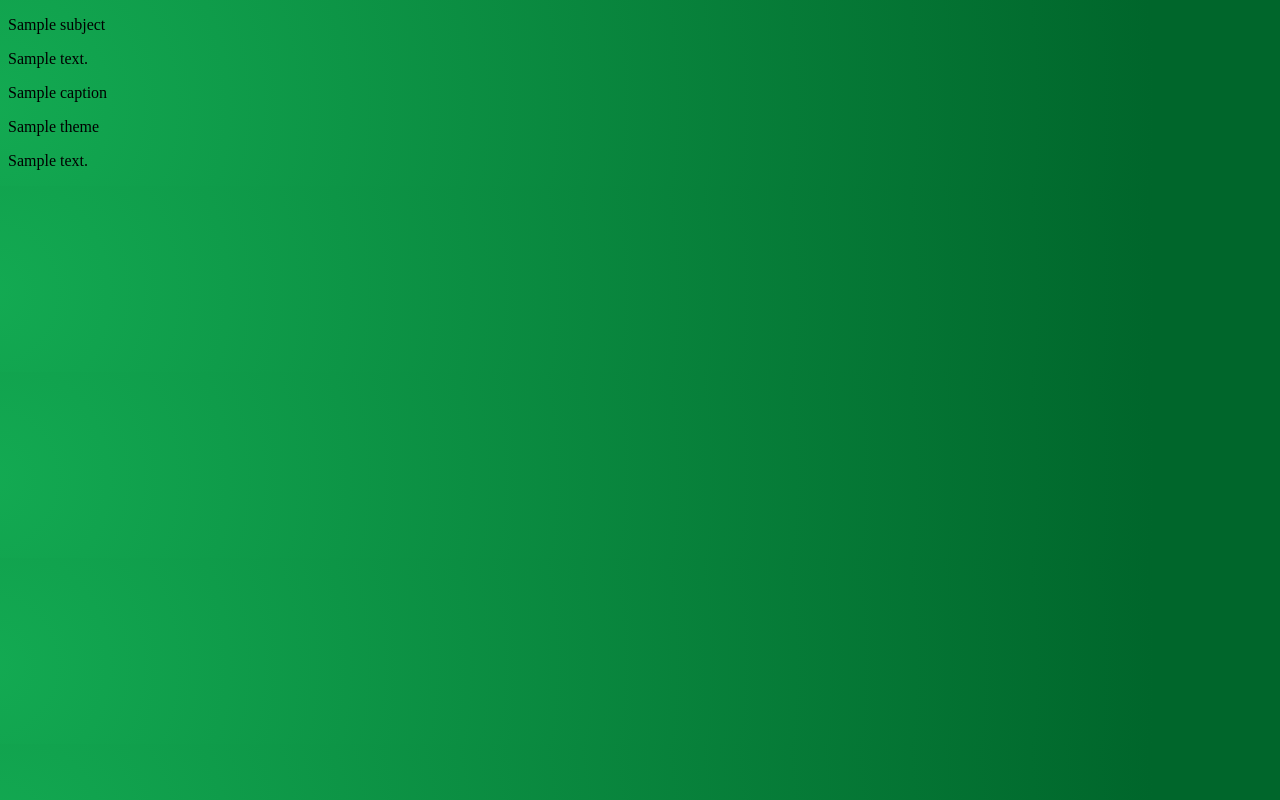
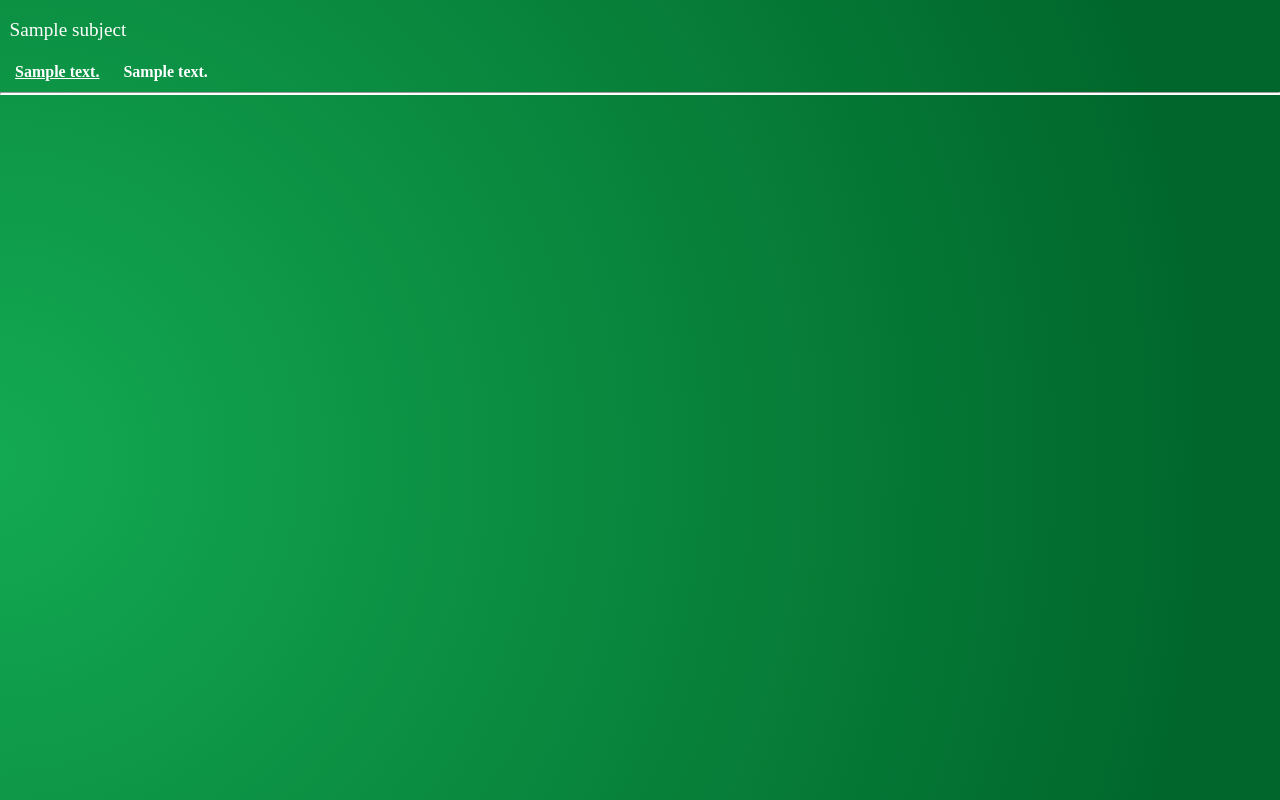
Before and after one commit to Bakterio/bakaweb, a Django app: template bakaweb_app/templates/bakaweb_app/marks.html in a window 1280 px wide. Run offline with Django 4.2, Linux system fonts and the light colour scheme; the template is opened without the code that fills it: most values are stand-ins (such as "Sample title", 1, 10 or a date in 2020); lists and menus that the app fills with data are empty; some libraries are stand-ins or nearby versions.

Commit message:
zmena timetable.html a marks.html

```diff
--- a/bakaweb_app/static/bakaweb_app/css/index.css
+++ b/bakaweb_app/static/bakaweb_app/css/index.css
@@ -1,8 +1,11 @@
 body {
+    margin: 0%;
+    padding: 0%;
     width: 100%;
     height: 100%;
-    background-image: radial-gradient( circle farthest-corner at -1% 57.5%, rgba(19, 170, 82, 1) 0%, rgba(0, 102, 43, 1) 90%);
     /* background-image: url("blob:null/3699c192-e569-4a81-b504-7c2111862f0e"); */
+    /* background-image: radial-gradient( circle farthest-corner at -1% 57.5%, rgba(19, 170, 82, 1) 0%, rgba(0, 102, 43, 1) 90%); */
+    /* background-image: linear-gradient(18deg, rgb(13, 124, 59) 0%, rgba(0, 102, 43, 1) 90%); */
 }
 
 .prihlaseni {
@@ -69,3 +72,24 @@ input[type=url]:focus {
     left: 80%;
     font-size: 1em;
 }
+
+.menu {
+    position: static;
+    top: 0%;
+}
+
+.rozvrh {
+    display: grid;
+    column-gap: 50px;
+    grid-template-columns: repeat(9, auto);
+    background-color: #2196F3;
+    padding: 10px;
+}
+
+.polozka {
+    background-color: rgba(255, 255, 255, 0.8);
+    border: 1px solid rgba(0, 0, 0, 0.8);
+    padding: 20px;
+    font-size: 30px;
+    text-align: center;
+}
--- a/bakaweb_app/templates/bakaweb_app/subject.html
+++ b/bakaweb_app/templates/bakaweb_app/subject.html
@@ -1,15 +1,40 @@
-<div class="bg-green-400 border border-green-600 flex">
+<style>
+    body {
+        color: white;
+    }
+
+    hr {
+        border-bottom: 2px solid white;
+    }
+</style>
+<!-- <div class="bg-green-400 border border-green-600 flex"> -->
+
+<div style="position: absolute; width: 100%; height: 100%; padding: 0%; margin: 0%;  background-image: radial-gradient( circle farthest-corner at -1% 57.5%, rgba(19, 170, 82, 1) 0%, rgba(0, 102, 43, 1) 90%);">
+
     <div>
-        <p class="font-bold text-center text-3xl">{{ subject.Subject.Name }}</p> <!-- název předmětu -->
-        <p>{{ subject.AverageText }}</p> <!-- průmer ze známek -->
+        <table>
+            <tr>
+                <p style="font-size: larger;">&nbsp&nbsp{{ subject.Subject.Name }}</p>
+                <!-- název předmětu -->
+                <th> &nbsp&nbsp&nbsp<u>{{ subject.AverageText }}</u>&nbsp&nbsp&nbsp&nbsp</th>
+                <!-- průmer ze známek -->
     </div>
     <div class="flex flex-row-reverse">
-        {% for mark in subject.Marks %}
-            <div class="border-4 p-2">
-                <p class="font-bold">{{ mark.Caption }}</p> <!-- název známky -->
-                <p>{{ mark.Theme }}</p> <!-- popis známky -->
-                <p class="text-red-600">{{ mark.MarkText }}</p> <!-- hodnota známky -->
-            </div>
+        <th> {% for mark in subject.Marks %}</th>
+
+        <th style="PADDING-right: 400;" title="{{ mark.Caption }}">{{mark.MarkText }} &nbsp&nbsp&nbsp&nbsp&nbsp&nbsp&nbsp</th>
+        <!-- hodnota známky -->
+        <!-- <th> {{ mark.Caption }}</th> -->
+
+        <!-- název známky -->
+        <!-- <th> {{ mark.Theme }}</th> -->
+        <!-- popis známky -->
+
+
         {% endfor %}
     </div>
+    </tr>
+
+    </table>
+    <hr>
 </div>
--- a/bakaweb_app/views.py
+++ b/bakaweb_app/views.py
@@ -21,7 +21,7 @@ class IndexView(generic.TemplateView):
             for i in ('url', 'user', 'pw'):
                 request.session[i] = input[i]
 
-        return redirect(reverse('marks'))
+        return redirect(reverse('timetable'))
 
 def test(request):
     form = LoginForm(request.POST or None)
```
Also changed, not shown: bakaweb_app/templates/bakaweb_app/index.html (+6 -1 lines), bakaweb_app/templates/bakaweb_app/navbar.html (+6 -4 lines), bakaweb_app/templates/bakaweb_app/timetable.html (+57 -17 lines).
